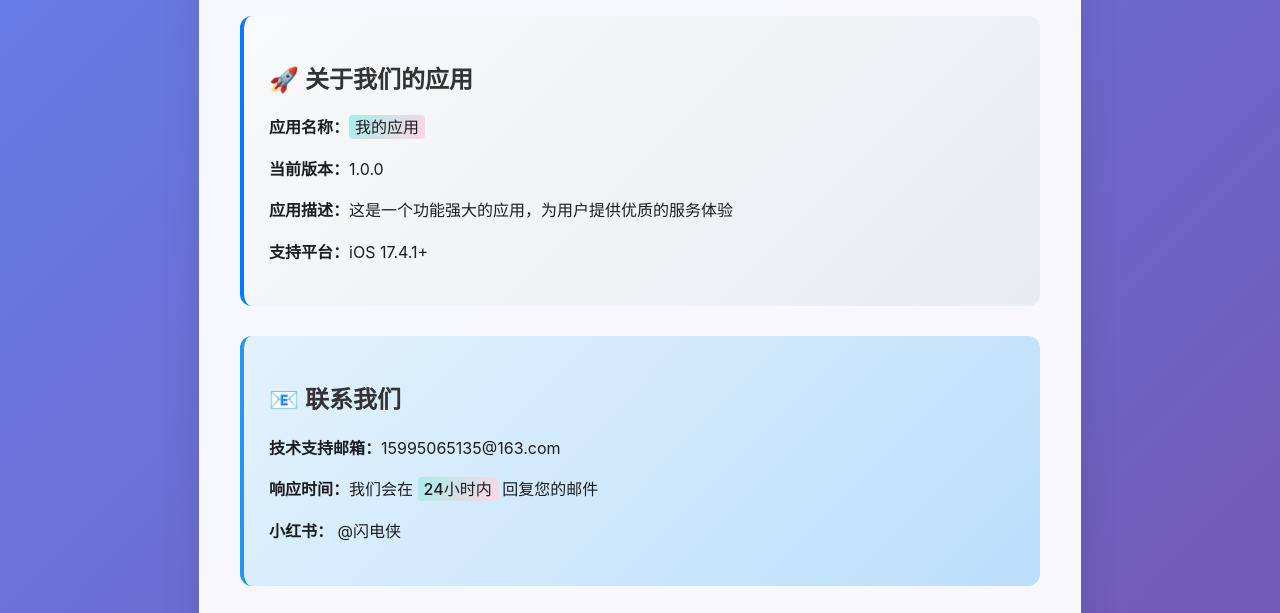
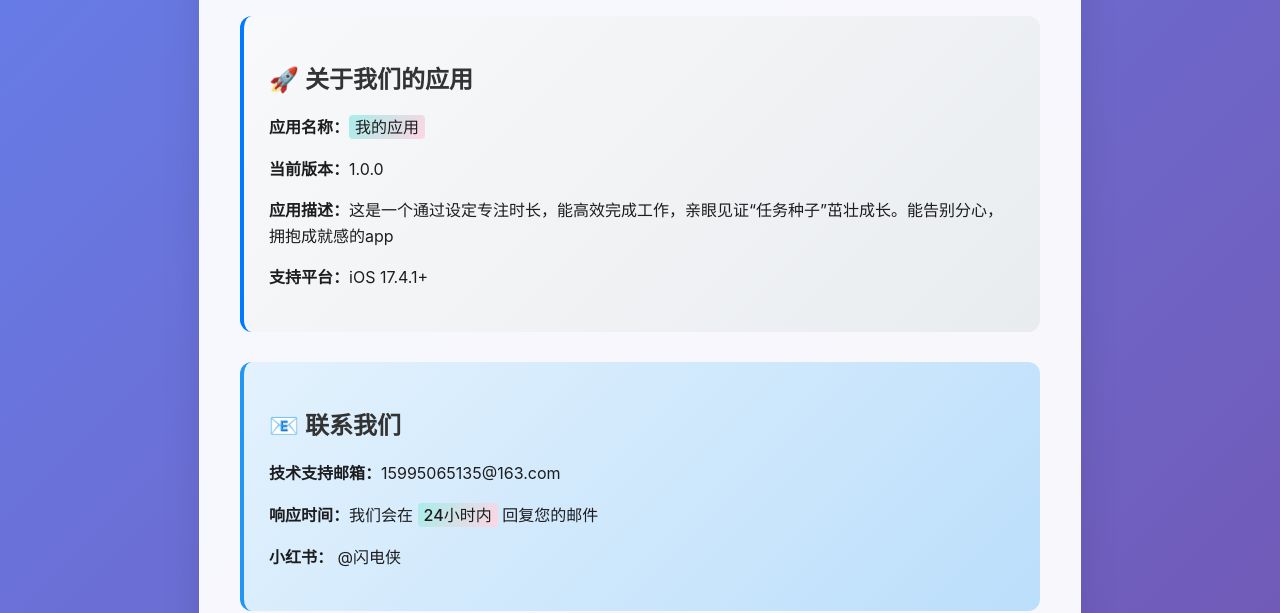
Before and after one commit to wuxinyu01/wxy.github.io, a plain HTML site: page index.html in a window 1280 px wide. Shown: the part 166-779 px from the top of the page. Drawn offline with Linux system fonts and the light colour scheme.

Commit message:
Update index.html

```diff
--- a/index.html
+++ b/index.html
@@ -141,7 +141,7 @@
             <h2>🚀 关于我们的应用</h2>
             <p><strong>应用名称：</strong><span class="highlight">我的应用</span></p>
             <p><strong>当前版本：</strong>1.0.0</p>
-            <p><strong>应用描述：</strong>这是一个功能强大的应用，为用户提供优质的服务体验</p>
+            <p><strong>应用描述：</strong>这是一个通过设定专注时长，能高效完成工作，亲眼见证“任务种子”茁壮成长。能告别分心，拥抱成就感的app</p>
             <p><strong>支持平台：</strong>iOS 17.4.1+</p>
         </div>
 
```
